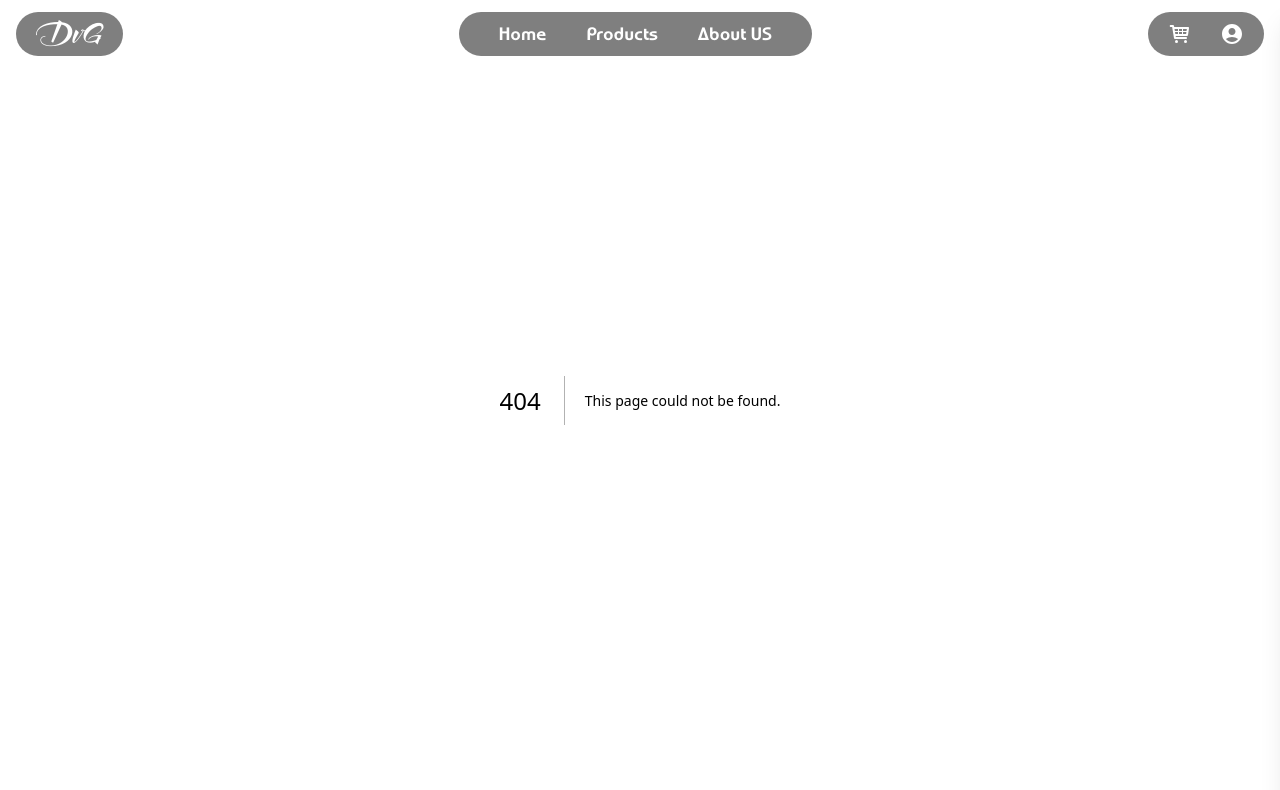
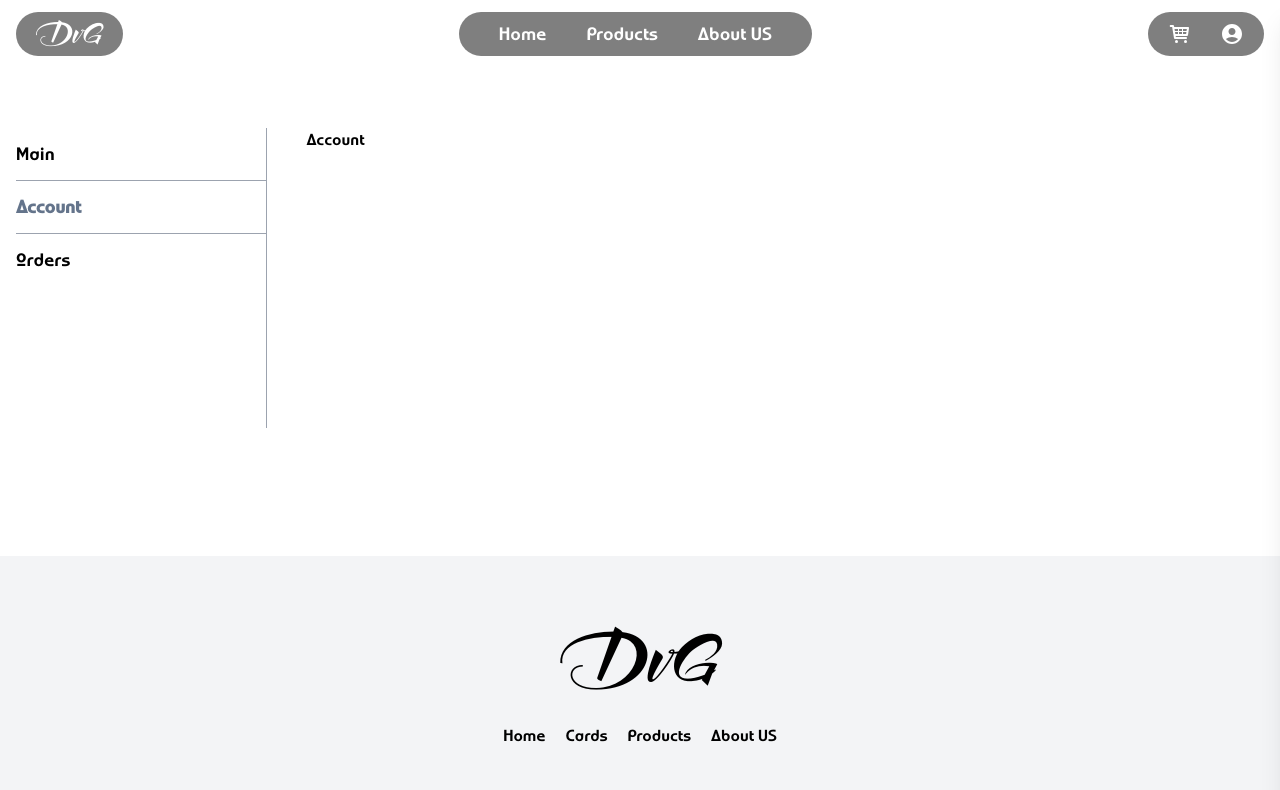
Before and after one commit to Davran-Fr/shop, a Next.js app: page /settings/account in a window 1280 px wide. Before the commit this address had no page. Shown: the top 790 px of the page. Built offline with nearby package versions, Linux system fonts and the light colour scheme.

Commit message:
[added_orders]

```diff
--- /dev/null
+++ b/src/app/settings/account/page.tsx
@@ -0,0 +1,9 @@
+import React from 'react'
+
+const page = () => {
+  return (
+    <div className=''>Account</div>
+  )
+}
+
+export default page
--- /dev/null
+++ b/src/app/settings/layout.tsx
@@ -0,0 +1,15 @@
+import { SideBar } from "@/components/settings/SideBar";
+import { Container } from "@/ui/Container";
+
+export default function AuthLayout({
+  children,
+}: {
+  children: React.ReactNode;
+}) {
+  return (
+    <Container className="py-32 font-world grid lg:divide-x-1px gap-y-10 divide-gray-400 grid-cols-1 lg:grid-cols-5">
+      <SideBar />
+      <div className="lg:col-span-3 px-10 min-h-[300px] h-full">{children}</div>
+    </Container>
+  );
+}
--- /dev/null
+++ b/src/app/settings/my-orders/page.tsx
@@ -0,0 +1,7 @@
+import React from "react";
+
+const page = () => {
+  return <div className="">my orders</div>;
+};
+
+export default page;
--- /dev/null
+++ b/src/app/settings/page.tsx
@@ -0,0 +1,12 @@
+import Main from "@/components/settings/Main";
+import React from "react";
+
+const page = () => {
+  return (
+    <div>
+      <Main />
+    </div>
+  );
+};
+
+export default page;
--- /dev/null
+++ b/src/components/settings/Main.tsx
@@ -0,0 +1,28 @@
+"use client";
+
+import Image from "next/image";
+import React from "react";
+
+import { RootState } from "@/Redux/store";
+import { useSelector } from "react-redux";
+
+const Main = () => {
+  const user = useSelector((state: RootState) => state.userInfo.data);
+  return (
+    <div className="mx-auto text-xl space-y-5 text-center">
+      <div className="relative mx-auto w-[250px] h-[250px] overflow-hidden rounded-full">
+        <Image
+          src={user?.avatar ? user.avatar : ""}
+          unoptimized
+          objectFit="cover"
+          alt="image"
+          fill
+        />
+      </div>
+      <h3>{user?.name}</h3>
+      <p>{user?.email}</p>
+    </div>
+  );
+};
+
+export default Main;
--- /dev/null
+++ b/src/components/settings/SideBar.tsx
@@ -0,0 +1,35 @@
+"use client";
+
+import Link from "next/link";
+import React from "react";
+
+import { usePathname } from "next/navigation";
+
+const links = [
+  { title: "Main", href: "/settings" },
+  { title: "Account", href: "/settings/account" },
+  { title: "Orders", href: "/settings/my-orders" },
+];
+
+export const SideBar = () => {
+  const pathname = usePathname();
+
+  return (
+    <ul className="flex lg:flex-col justify-center text-lg lg:justify-start gap-x-10 lg:divide-y-1px divide-gray-400">
+      {links.map((item) => {
+        const isActive = pathname === item.href;
+
+        return (
+          <li key={item.href} className="py-3">
+            <Link
+              href={item.href}
+              className={isActive ? "text-slate-500 font-bold" : "text-black"}
+            >
+              {item.title}
+            </Link>
+          </li>
+        );
+      })}
+    </ul>
+  );
+};
--- a/src/features/order/usePlaceOrder.ts
+++ b/src/features/order/usePlaceOrder.ts
@@ -1,10 +1,12 @@
 import useClickOutside from "@/hooks/useClickOutSide";
+import Cookies from "js-cookie";
 
 import { CartItem, clearItem } from "@/Redux/cards";
 import { OrderState } from "@/Redux/showOrder";
 import { RootState } from "@/Redux/store";
 import { useRef, useState } from "react";
 import { useDispatch, useSelector } from "react-redux";
+import { useRouter } from "next/navigation";
 
 export interface Order {
   createdAt: string;
@@ -21,6 +23,7 @@ export const usePlaceOrder = () => {
   const state = useSelector((state: RootState) => state.showOrder);
   const card = useSelector((state: RootState) => state.cardItems);
   const dispacht = useDispatch();
+  const router = useRouter();
   const totalProducts = card.items.reduce((a, b) => a + b.count, 0);
 
   useClickOutside(ref, () => setOpen(false));
@@ -66,7 +69,8 @@ export const usePlaceOrder = () => {
     localStorage.setItem("orders", JSON.stringify(updatedOrders));
 
     dispacht(clearItem());
-    localStorage.removeItem("cart");
+    Cookies.remove("cart");
+    router.push("/my-orders");
   };
 
   return {
--- /dev/null
+++ b/src/lib/useOrders.ts
@@ -0,0 +1,18 @@
+export const useSetOrder = (token: string) => {
+  if (typeof window !== "undefined") {
+    localStorage.setItem("orders", token);
+  }
+};
+
+export const useGetOrder = () => {
+  if (typeof window !== "undefined") {
+    return localStorage.getItem("orders");
+  }
+  return null;
+};
+
+export const useRemoveOrder = () => {
+  if (typeof window !== "undefined") {
+    localStorage.removeItem("orders");
+  }
+};
--- a/src/provider/UserDataBase.tsx
+++ b/src/provider/UserDataBase.tsx
@@ -1,3 +1,5 @@
+import Cookies from 'js-cookie'
+
 import { clearAccess_token, getAccess_token } from "@/lib/useLocaleStorage";
 import { usePathname } from "next/navigation";
 import { useLazyGetProfileQuery } from "@/Api/auth";
@@ -18,8 +20,8 @@ export function UserDataBase({ children }: { children: React.ReactNode }) {
     if (token && refreshToken && !pathname.startsWith("/auth")) {
       triggerProfile();
     } else if (!refreshToken && pathname.startsWith("/auth")) {
-      localStorage.removeItem("cart");
       localStorage.removeItem("addresses");
+      Cookies.remove("cart");
       clearAccess_token();
     }
   }, [token, refreshToken]);
```
